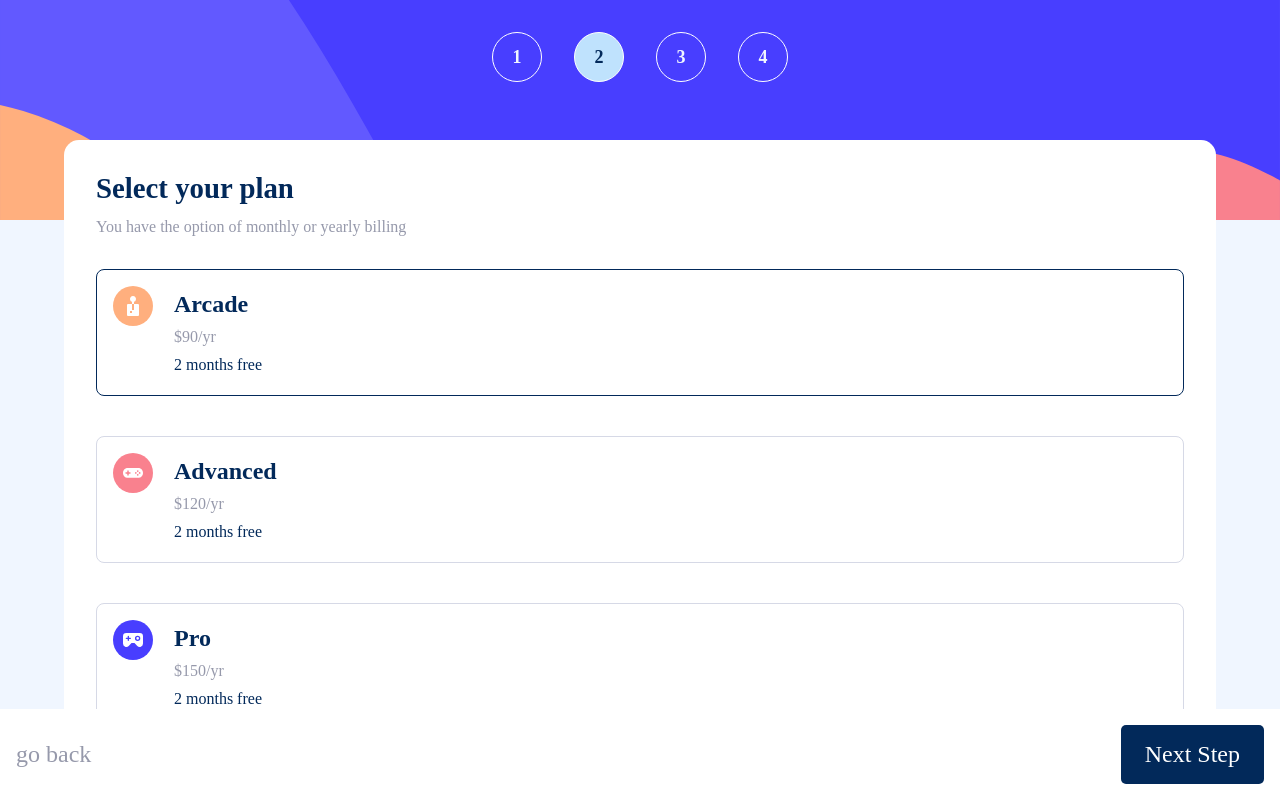
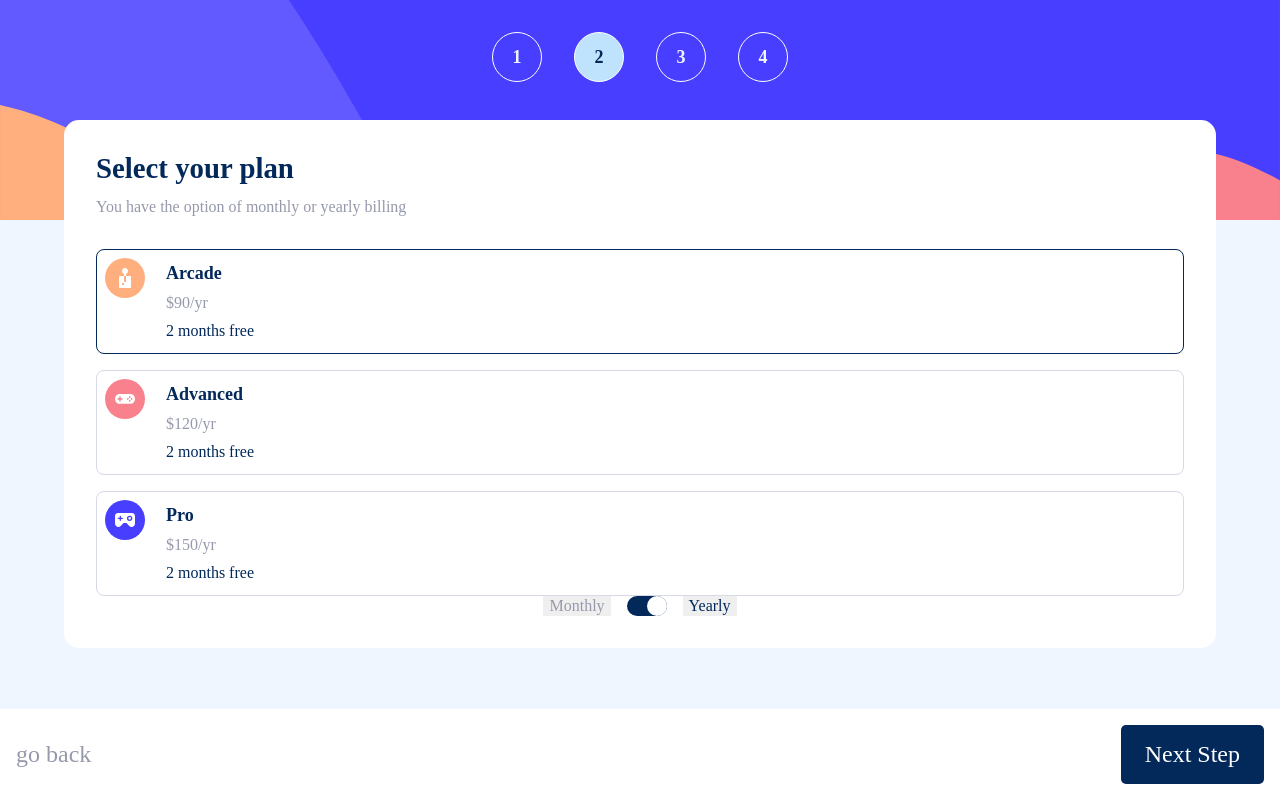
Before and after one commit to OrlandoLeyva/multi-step-form, a React (Vite) app: page /2 in a window 1280 px wide. Built offline with nearby package versions, Linux system fonts and the light colour scheme.

Commit message:
styling plan page

```diff
--- a/src/index.css
+++ b/src/index.css
@@ -33,7 +33,6 @@ body {
   font-size: 1rem;
   font-weight: var(--fw-normal);
   color: var(--Cool-gray);
-  overflow-y: hidden;
 }
 
 .block {
@@ -124,7 +123,7 @@ textarea {
   background-color: var(--White);
   width: 90%;
   margin-inline: auto;
-  margin-top: -80px;
+  margin-top: -100px;
   padding: 2rem;
   border-radius: 15px;
 }
@@ -200,7 +199,7 @@ textarea {
   margin-top: 30px;
   display: flex;
   flex-direction: column;
-  gap: 2.5rem;
+  gap: 1rem;
 }
 
 .plan-card {
@@ -209,13 +208,8 @@ textarea {
   align-items: start;
   border: 1px solid var(--Light-gray);
   border-radius: 8px;
-  padding: 1rem;
+  padding: .5rem;
 }
-
-/* .plan-selected {
-  border: 1px solid var(--Marine-blue);
-} */
-
 
 .plan-details > * {
   padding: 5px;
@@ -224,6 +218,10 @@ textarea {
 .plan-offer,
 .plan-type {
   color: var(--Marine-blue);
+}
+
+.plan-type {
+  font-size: 1.125rem;
 }
 
 .billing-switcher {
```
